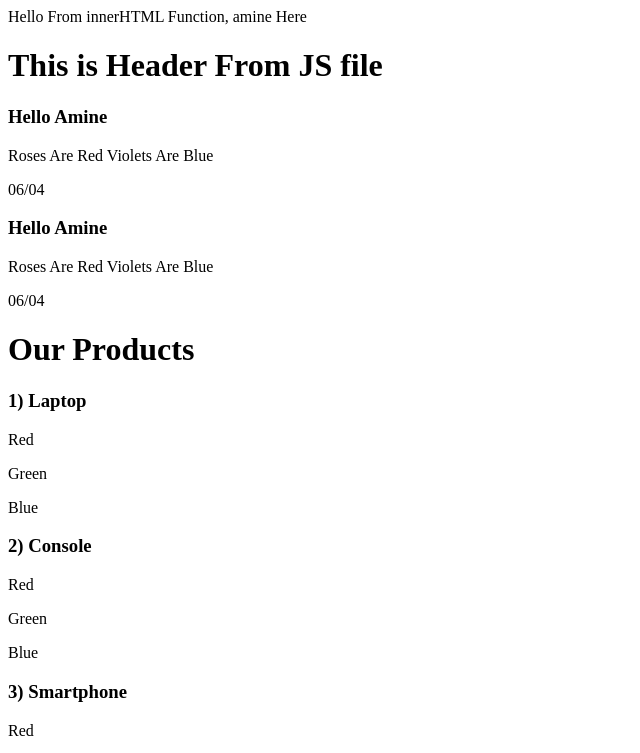
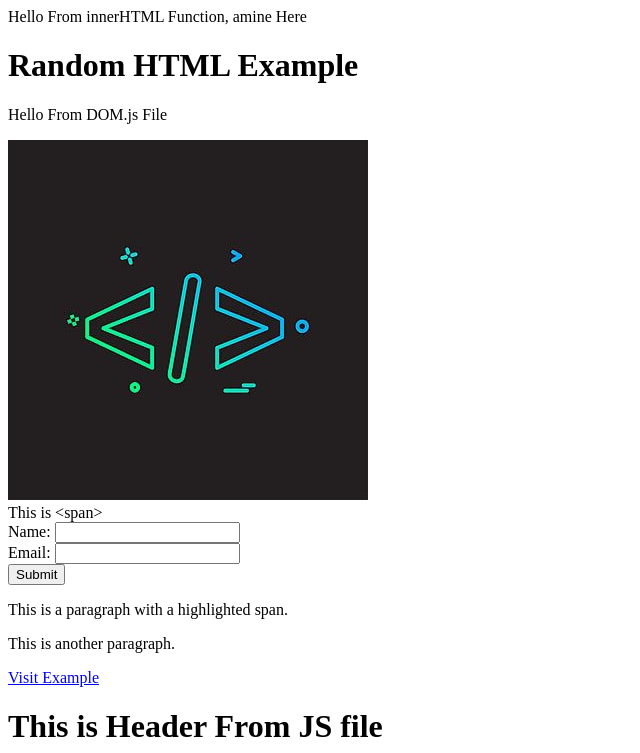
Before and after one commit to amxnese/JavaScript, a plain HTML site: page index.html in a window 1280 px wide. Shown: the top 753 px of the page, without its empty margins (0-640 px from the left). Drawn offline with Linux system fonts and the light colour scheme.

Commit message:
Added 'DOM.js' and 'code.jpeg' Files

```diff
--- /dev/null
+++ b/DOM.js
@@ -0,0 +1,31 @@
+// DOM : Document Object Model
+
+let myIdElement = document.getElementById("mainTitle");
+let myTagElement = document.getElementsByTagName("h1");
+let myClassElement = document.getElementsByClassName("container");
+let myQueryElement = document.querySelector(".container", "#myContainer"); // Returns The First Matching Query
+let myQueriesElement = document.querySelectorAll("p"); // Returns All Matching Queries
+
+console.log(myIdElement);
+console.log(myTagElement);
+console.log(myClassElement);
+console.log(myQueryElement);
+console.log(myQueriesElement);
+myQueriesElement[0].innerHTML = "Hello From DOM.js File";
+
+console.log(document.title);
+console.log(document.body);
+console.log(document.forms);
+console.log(document.links);
+
+let myEle = document.querySelector("#js");
+myEle.innerHTML = "this is &lt;span&gt;";
+myEle.textContent = "This is <span>";
+
+myImg = document.images[0];
+myImg.src = "code.jpeg";
+myImg.alt = "alternative text";
+myImg.title = "code";
+myImg.id = "pic";
+myImg.className = "img";
+console.log(myImg);
--- a/filter.js
+++ b/filter.js
@@ -20,5 +20,5 @@ let nums2 = nums.filter(isEven);
 console.log(nums2); // [2,4,6,8]
 
 // Using Filter With anonymous Arrow Function
-let nums3 = nums.filter(num => !(num % 2));
+let nums3 = nums.filter((num) => !(num % 2));
 console.log(nums3);
--- a/index.html
+++ b/index.html
@@ -1,12 +1,38 @@
 <!DOCTYPE html>
 <html lang="en">
   <head>
-  <meta charset="UTF-8">
-  <meta name="viewport" content="width=device-width, initial-scale=1.0">
+    <meta charset="UTF-8" />
+    <meta name="viewport" content="width=device-width, initial-scale=1.0" />
     <title>Document</title>
   </head>
   <body>
     <div id="hello">Hello From HTML</div>
+    <div class="container", id="myContainer">
+      <h1 id="mainTitle">Random HTML Example</h1>
+      <p>This is a random HTML example file.</p>
+      <img src="" alt="Description of the image">
+      <br>
+      <span id="js">&lt;span&gt;from html file</span>
+      <form action="/submit" method="post">
+        <label for="name">Name:</label>
+        <input type="text" id="name" name="name" />
+        <br />
+        <label for="email">Email:</label>
+        <input type="email" id="email" name="email" />
+        <br />
+        <input type="submit" value="Submit" />
+      </form>
+      <div>
+        <p>
+          This is a paragraph with a
+          <span class="highlight">highlighted</span> span.
+        </p>
+      </div>
+      <div>
+        <p>This is another paragraph.</p>
+        <a href="https://www.example.com">Visit Example</a>
+      </div>
+    </div>
     <script src="Output.js"></script>
     <script src="variables.js"></script>
     <script src="myCard.js"></script>
@@ -21,5 +47,6 @@
     <script src="forEach.js"></script>
     <script src="object.js"></script>
     <script src="this.js"></script>
+    <script src="DOM.js"></script>
   </body>
 </html>
--- a/myCard.js
+++ b/myCard.js
@@ -1,4 +1,6 @@
-let Title = "Amine" , pargrapgh = "Roses Are Red Violets Are Blue" , date = "06/04";
+let Title = "Amine",
+  pargrapgh = "Roses Are Red Violets Are Blue",
+  date = "06/04";
 
 let card = `
     <div class="card">
@@ -8,4 +10,4 @@ let card = `
     </div>
 `;
 
-document.write(card.repeat(2))
+document.write(card);
--- a/variables.js
+++ b/variables.js
@@ -14,7 +14,7 @@ var name = "amine"; // var is Optional
 age = 28;
 
 // The id of Any Tag Can Be Dealt With As a Variable
-console.log(hello) // <div id="hello">Hello From HTML</div>
+console.log(hello); // <div id="hello">Hello From HTML</div>
 
 // Changing The Content of a Tag Using its id
-hello.innerHTML = `Hello From innerHTML Function, ${name} Here`
+hello.innerHTML = `Hello From innerHTML Function, ${name} Here`;
```
Also changed, not shown: Output.js (+8 -3 lines), forEach.js (+4 -4 lines), functions.js (+8 -7 lines), map.js (+5 -5 lines), products.js (+4 -4 lines), reduce.js (+7 -5 lines), this.js (+4 -5 lines), typeCoercion.js (+10 -10 lines), code.jpeg (added). Lines whose indentation alone changed are shown as unchanged.
